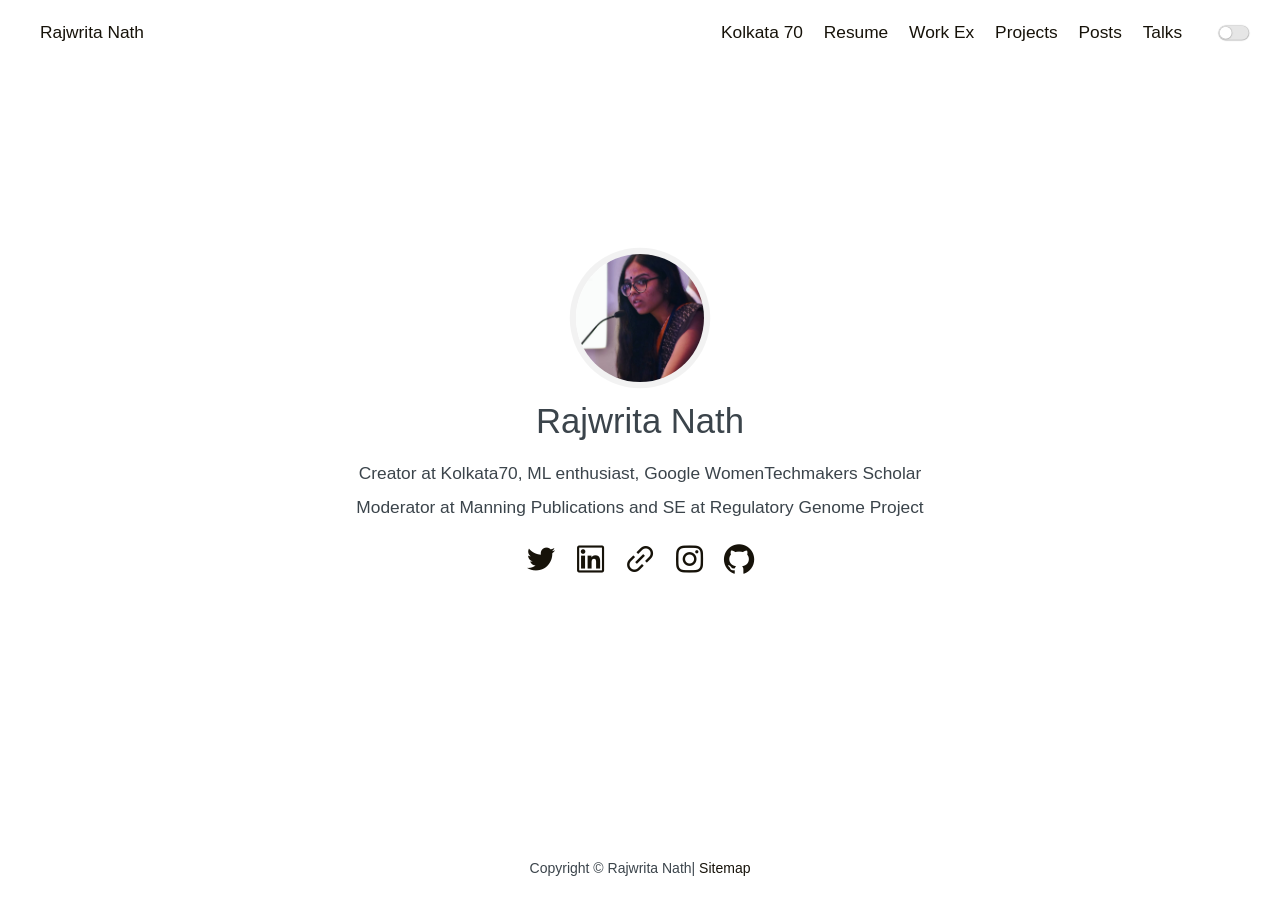
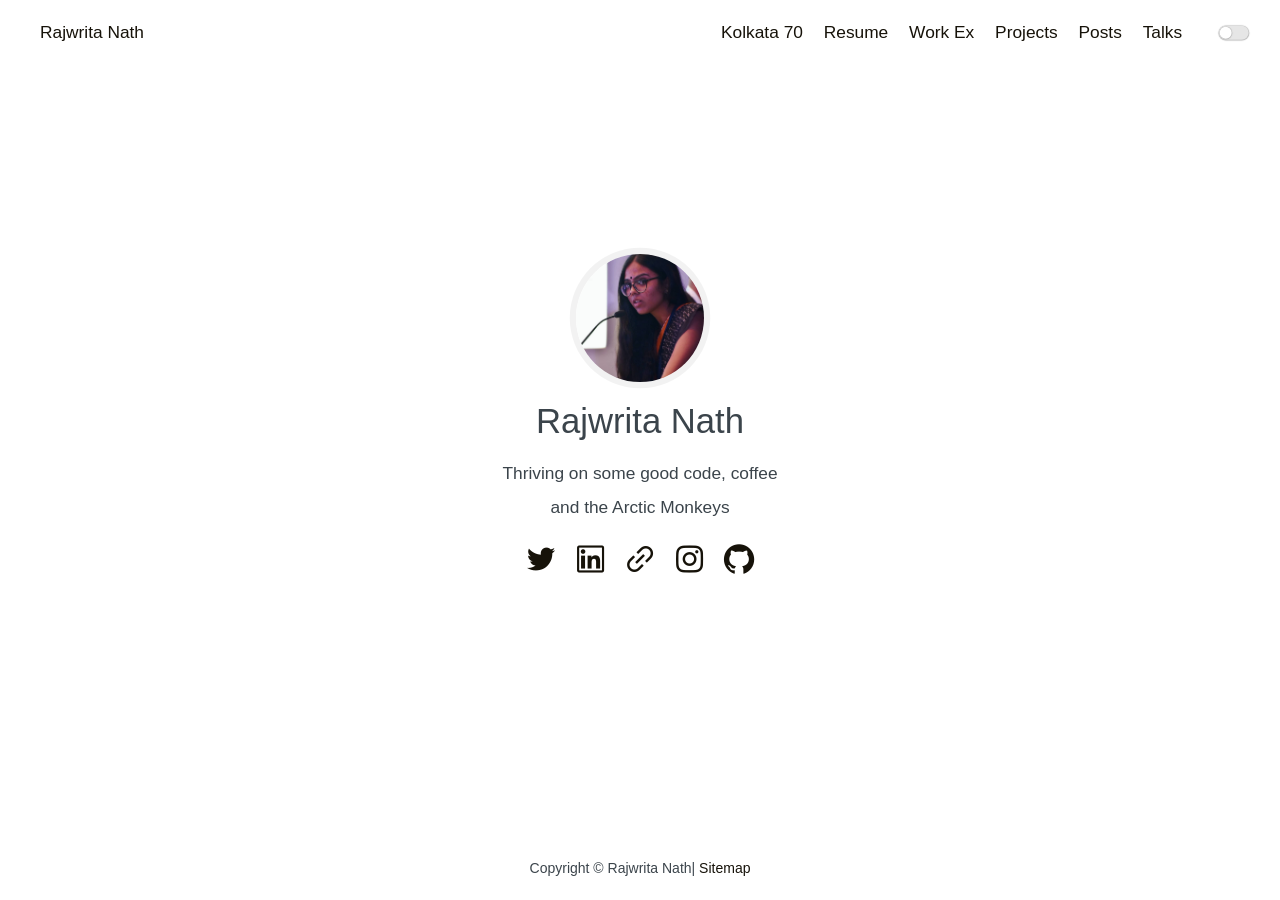
Before and after one commit to Rajwrita/rajwrita.github.io, a Jekyll site: the page built from index.md, in a window 1280 px wide. Built offline with Jekyll 4.4.1, drawn with Linux system fonts in a browser that asks for light colours.

Commit message:
Update home.html

```diff
--- a/_layouts/home.html
+++ b/_layouts/home.html
@@ -8,7 +8,7 @@ layout: default
             <div class="avatar"><a href="{{site.url}}/posts"><img src="{{site.url}}/assets/Rajwrita.jpg"></a></div>
             <div class="nickname">Rajwrita Nath</div>
             <div class="description">
-                <p>Creator at Kolkata70, ML enthusiast, Google WomenTechmakers Scholar <br> Moderator at Manning Publications and SE at Regulatory Genome Project</p>
+                <p>Thriving on some good code, coffee <br> and the Arctic Monkeys</p>
             </div>
             <div class="links">
                 <a class="link-item" title="Twitter" href="https://twitter.com/rajwrita" target="_blank"
```
